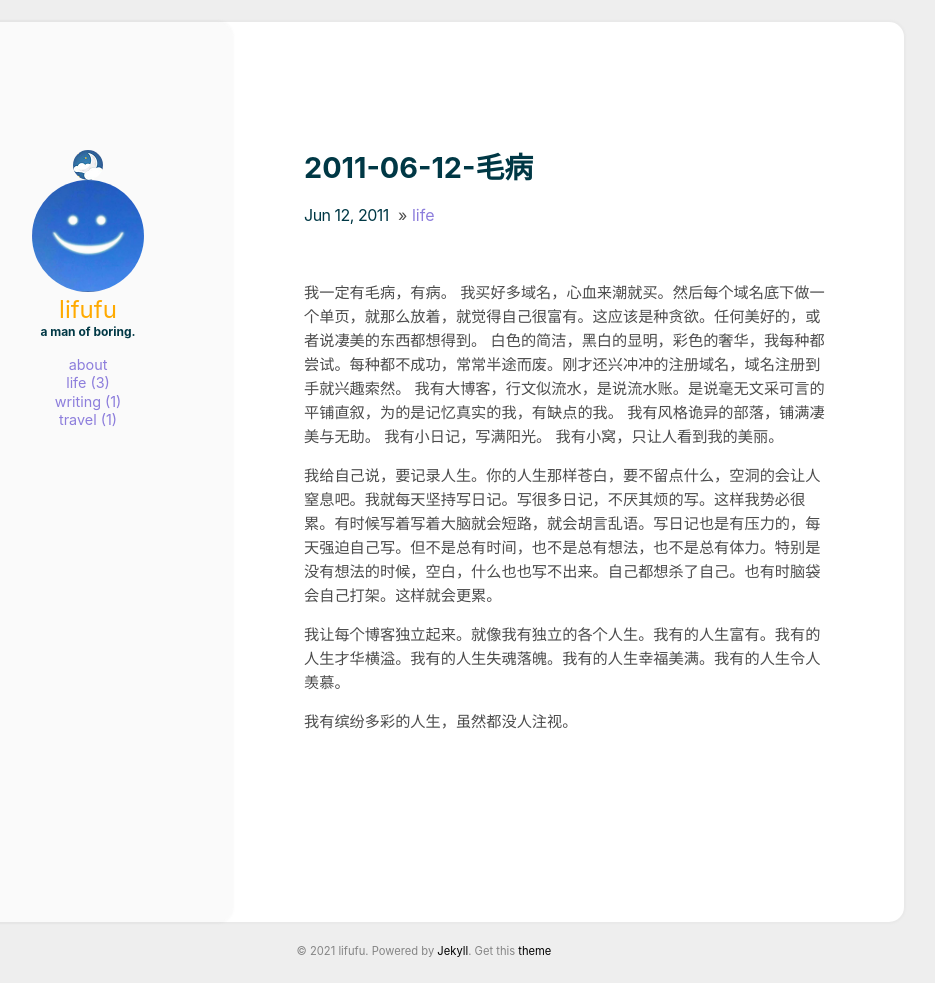
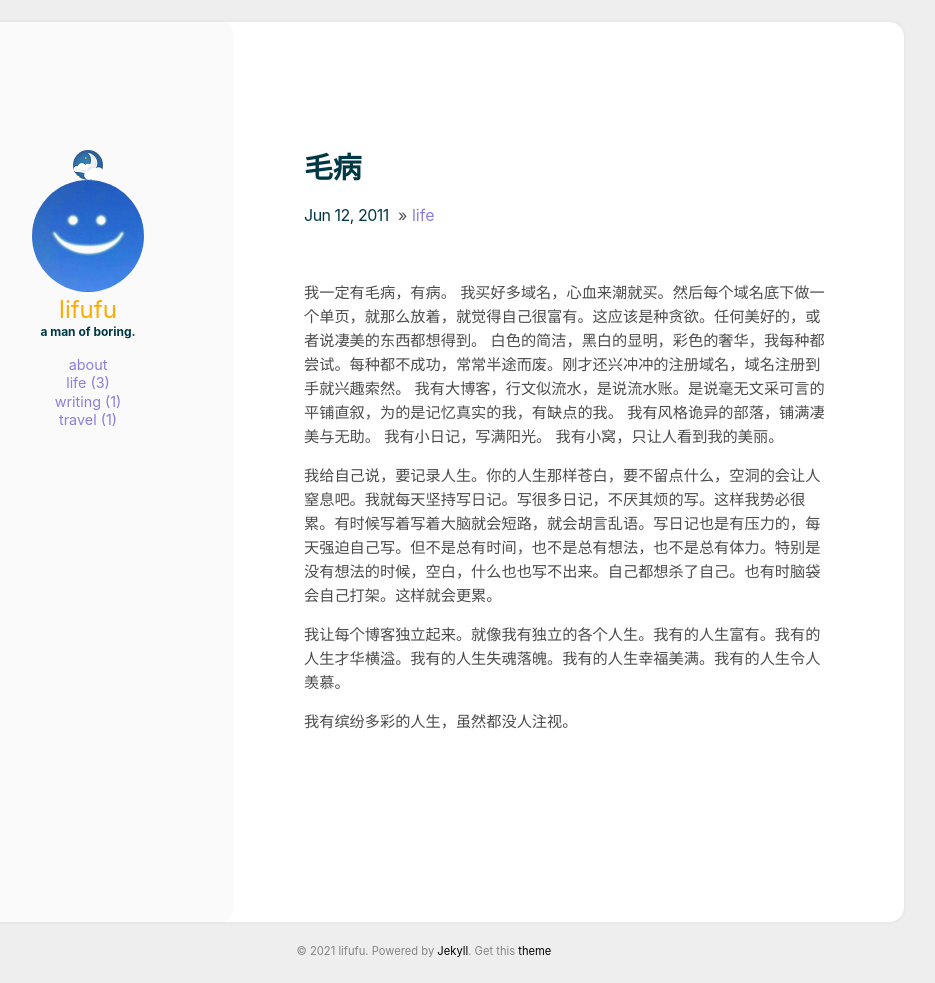
Before and after one commit to lifufu/lifufu.github.io, a Jekyll site: the page built from _posts/2011-06-12-毛病.md, in a window 1280 px wide. Shown: the whole page, without its empty margins (216-1151 px from the left). Built offline with Jekyll 4.4.1, drawn with Linux system fonts in a browser that asks for light colours.

Commit message:
Update 2011-06-12-毛病.md

```diff
--- a/_posts/2011-06-12-毛病.md
+++ b/_posts/2011-06-12-毛病.md
@@ -1,5 +1,5 @@
 ---
-title: 2011-06-12-毛病
+title: 毛病
 categories: [life]
 comments: true
 ---
```
